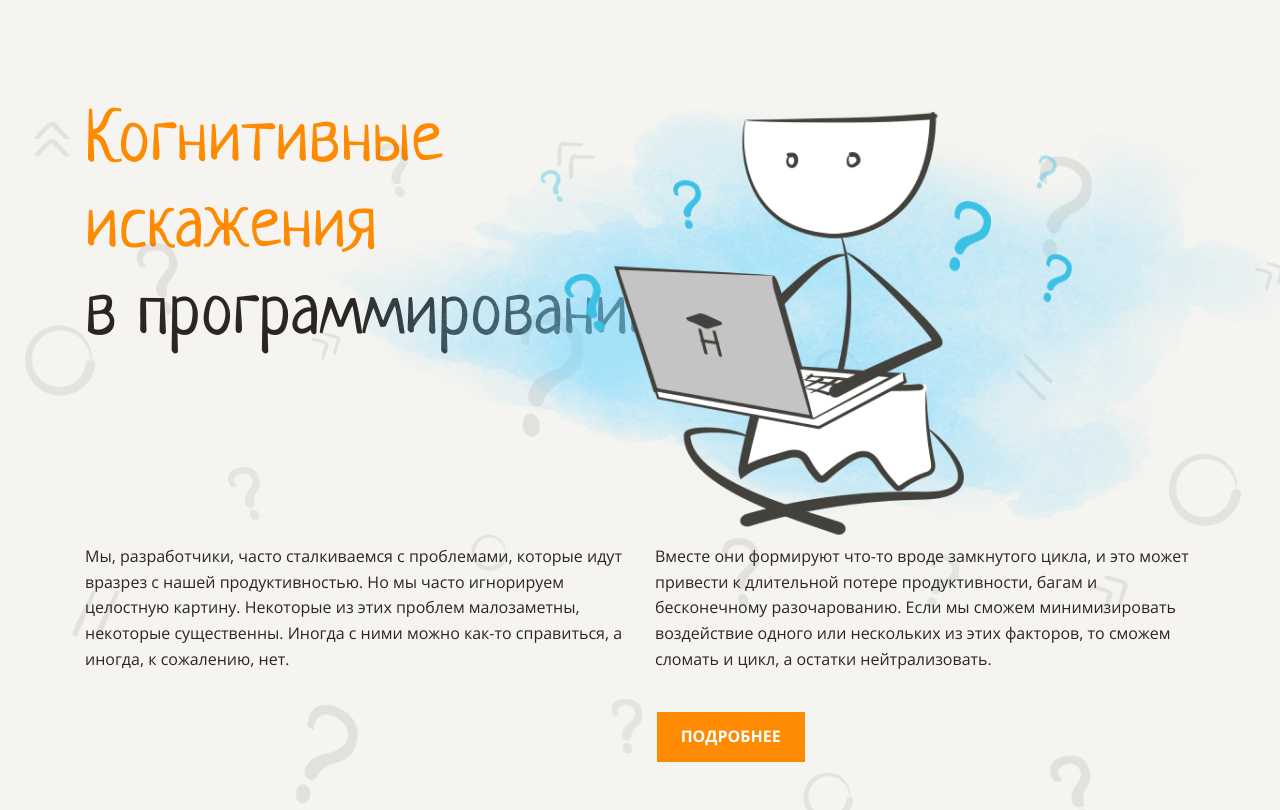
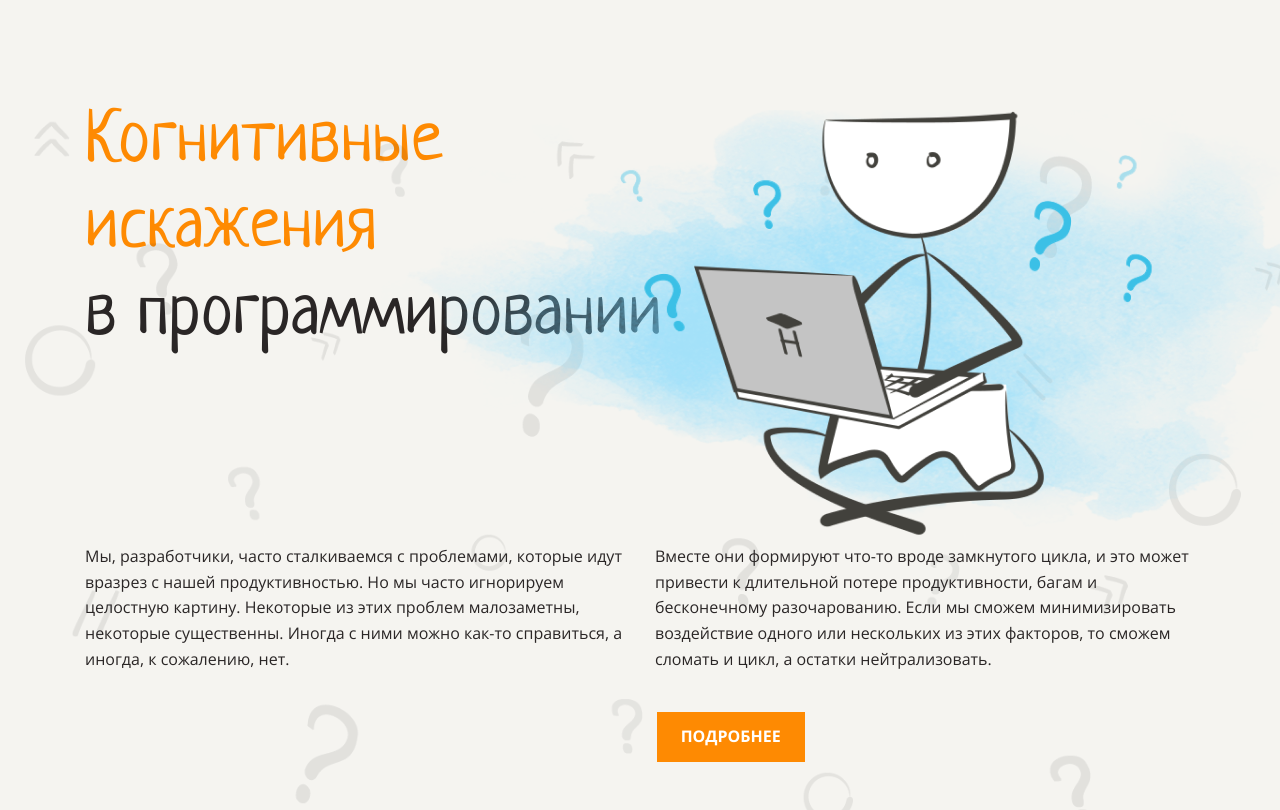
Before and after one commit to kaktusm/kaktusm.github.io, a plain HTML site: page index.html in a window 1280 px wide. Shown: the top 810 px of the page. Drawn offline with Linux system fonts and the light colour scheme.

Commit message:
Update style.css

```diff
--- a/styles/style.css
+++ b/styles/style.css
@@ -99,7 +99,7 @@ body {
   position: absolute;
   height: 525px;
   top: 50px;
-  right: 0px;
+  right: -80px;
 }
 
 .header-text {
@@ -121,11 +121,6 @@ body {
 }
 
 /** VIDEO **/
-/* .video {
-  position: relative;
-  height: 814px;
-} */
-
 .video-title {
   font-size: 60px;
   text-align: center;
```
